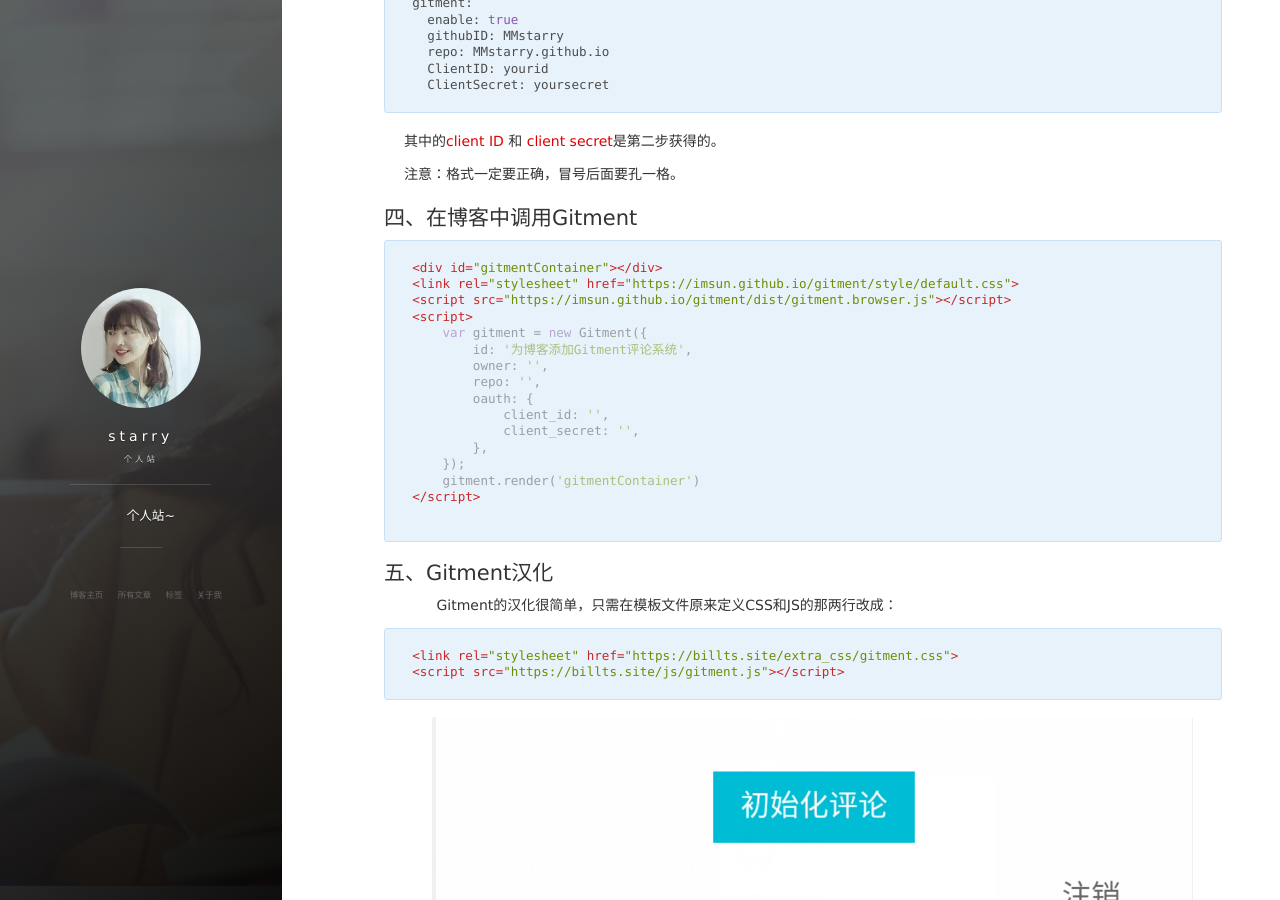
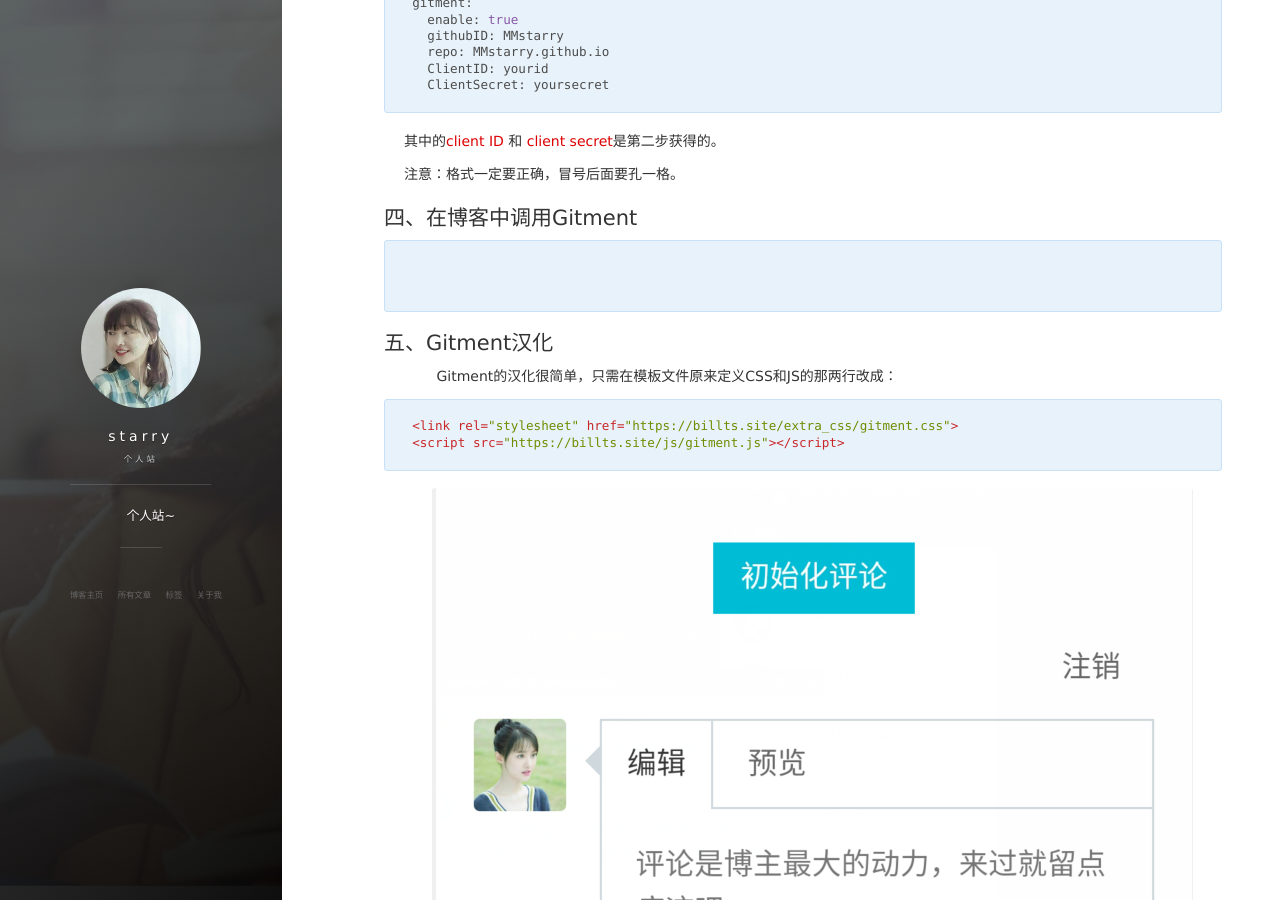
Before and after one commit to MMstarry/MMstarry.github.io, a Jekyll site: the page built from _posts/2017-09-24-gitment.md, in a window 1280 px wide and 900 px high, scrolled down 1147 px. Built offline with Jekyll 4.4.1, drawn with Linux system fonts in a browser that asks for light colours; nearby versions of some CDN libraries; comment, search, counter and statistics services are not loaded.

Commit message:
Update 2017-09-24-gitment.md

````diff
--- a/_posts/2017-09-24-gitment.md
+++ b/_posts/2017-09-24-gitment.md
@@ -39,7 +39,8 @@ gitment:
 
 ## 四、在博客中调用Gitment
 
-```xml
+```
+{% if site.comment.gitment_repo %}
 <div id="gitmentContainer"></div>
 <link rel="stylesheet" href="https://imsun.github.io/gitment/style/default.css">
 <script src="https://imsun.github.io/gitment/dist/gitment.browser.js"></script>
@@ -55,6 +56,7 @@ gitment:
     });
     gitment.render('gitmentContainer')
 </script>
+{% endif %}
 
 ```
 
````
